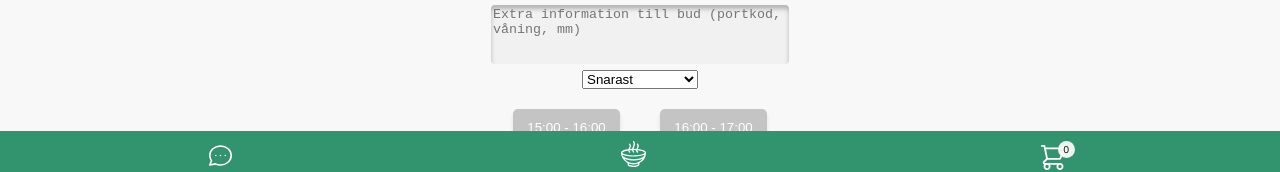
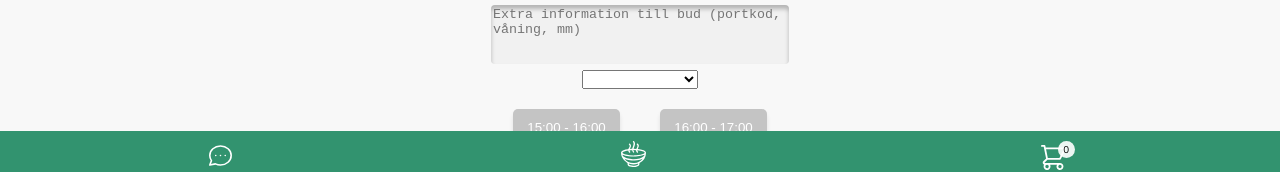
Before and after one commit to martin-linden/SouperHealthy, an Angular app: page /delivery-info in a window 1280 px wide. Shown: the part 601-773 px from the top of the page. Built offline with nearby package versions, Linux system fonts and the light colour scheme.

Commit message:
select box added to local h

```diff
--- a/src/app/pages/delivery-info/delivery-info.component.html
+++ b/src/app/pages/delivery-info/delivery-info.component.html
@@ -6,7 +6,7 @@
                 <img src="../../../assets/images/svg/guest.svg">
                 <p>Namn</p>
             </div>
-            <input id="name" type="text" name="name" placeholder="Mottagarens namn" value="Test" ngModel>
+            <input type="text" name="name" placeholder="Mottagarens namn" value="test" ngModel>
         </div>
 
         <div class="input-container">
@@ -52,10 +52,10 @@
         </div>
     </div>
 
-<select name="select" id="select">
-  <option name="snarast" value="a">Snarast</option>
-  <option>Upphämtning</option>
-  <option>Annat datum/tid</option>
+<select id="select" name="select" ngModel>
+  <option value="snarast">Snarast</option>
+  <option value="Upphämtning">Upphämtning</option>
+  <option value="Annat datum/tid">Annat datum/tid</option>
 
 </select>
 
--- a/src/app/pages/order-overview/order-overview.component.html
+++ b/src/app/pages/order-overview/order-overview.component.html
@@ -51,10 +51,10 @@
         <td>Postnummer:</td>
         <td>{{localData.postnumber}}</td>
       </tr>
-      <tr>
+      <!-- <tr>
         <td>Ort:</td>
         <td>Stockholm</td>
-      </tr>
+      </tr> -->
       <tr>
         <td>Telefon:</td>
         <td>{{localData.phone}}</td>
```
Also changed, not shown: src/app/pages/delivery-info/delivery-info.component.ts (+1 -10 lines).
